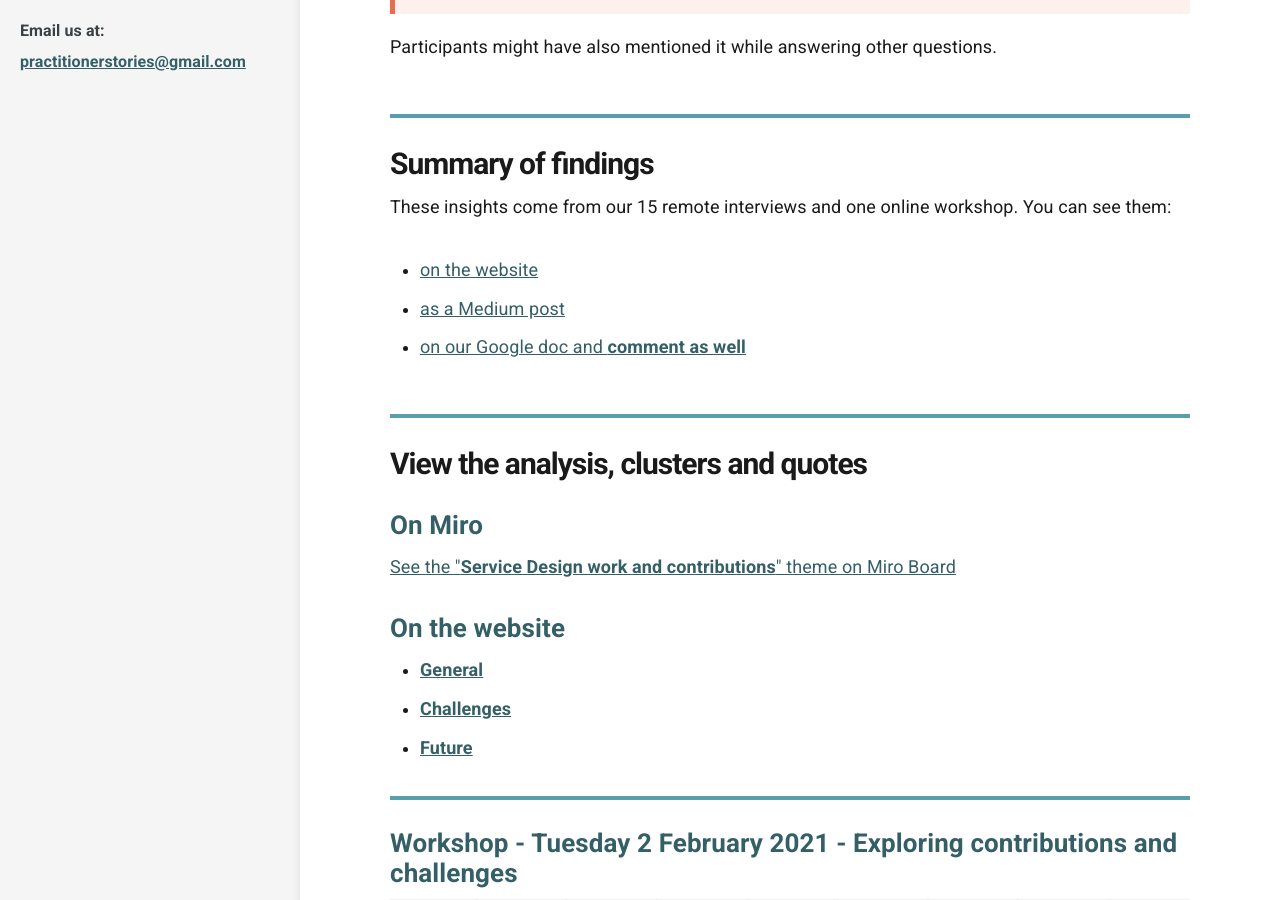
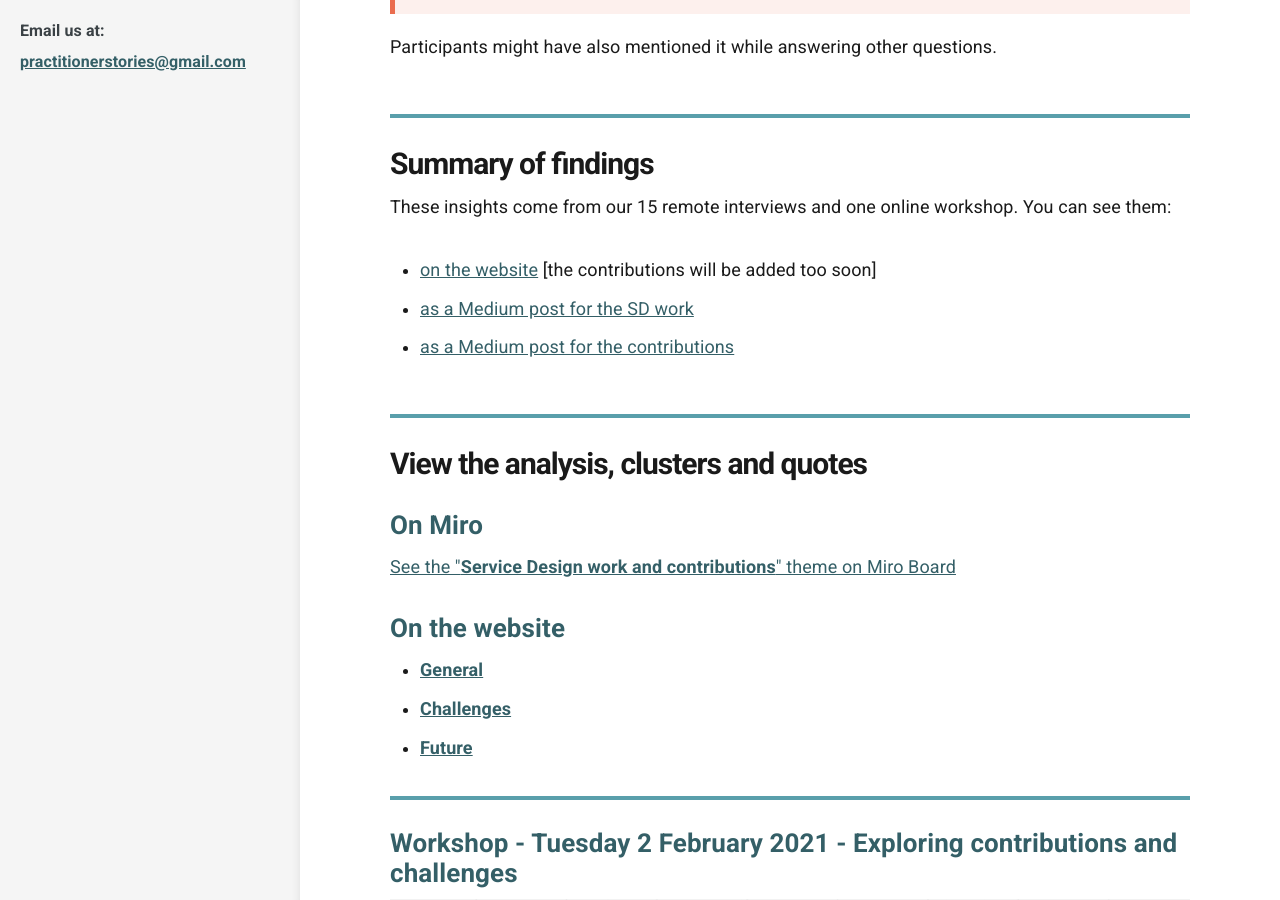
Before and after one commit to stephanie-K/practitioner-stories, a Jekyll site: the page built from _docs/SD-work-contributions/intro.md, in a window 1280 px wide and 900 px high, scrolled down 770 px. Built offline with Jekyll 4.4.1, drawn with Linux system fonts in a browser that asks for light colours.

Commit message:
update following the latest post

```diff
--- a/_docs/SD-work-contributions/intro.md
+++ b/_docs/SD-work-contributions/intro.md
@@ -20,9 +20,10 @@ Participants might have also mentioned it while answering other questions.
 <h2 class="top-line">Summary of findings</h2>
 
 These insights come from our 15 remote interviews and one online workshop. You can see them:
-- [on the website](/practitioner-stories/SD-work-contributions/summary)
-- <a href="https://practitionerstories.medium.com/service-design-practice-in-the-scottish-public-and-third-sectors-5b2090352ab" target="_blank">as a Medium post</a>
-- <a href="https://docs.google.com/document/d/1ZlS6_aIB6hO0imkKJCVQ3nGI1GJ8YdCoibtFmI4TOx4/edit?usp=sharing" target="_blank">on our Google doc and <strong>comment as well</strong></a>
+- [on the website](/practitioner-stories/SD-work-contributions/summary) [the contributions will be added too soon]
+- <a href="https://practitionerstories.medium.com/service-design-practice-in-the-scottish-public-and-third-sectors-5b2090352ab" target="_blank">as a Medium post for the SD work</a>
+- <a href="https://practitionerstories.medium.com/service-design-contributions-in-public-and-third-sectors-in-scotland-7633ca48348e" target="_blank">as a Medium post for the contributions</a>
+
 
 <h2 class="top-line">View the analysis, clusters and quotes</h2>
 
```
Also changed, not shown: comms.md (+1 -0 lines).
